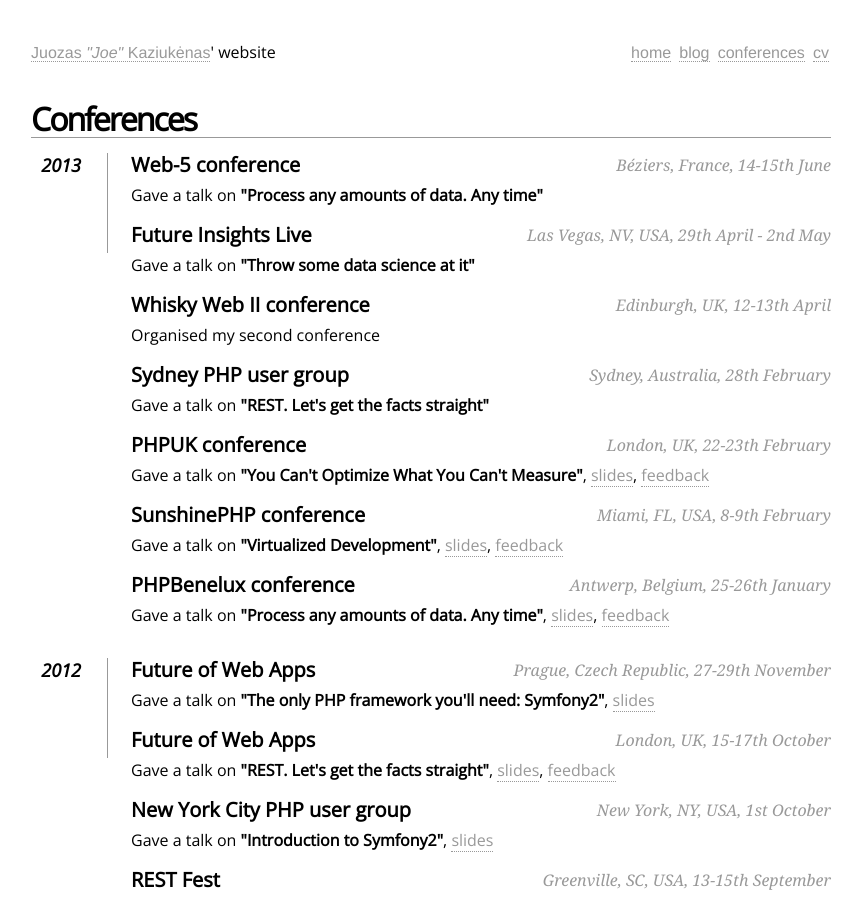
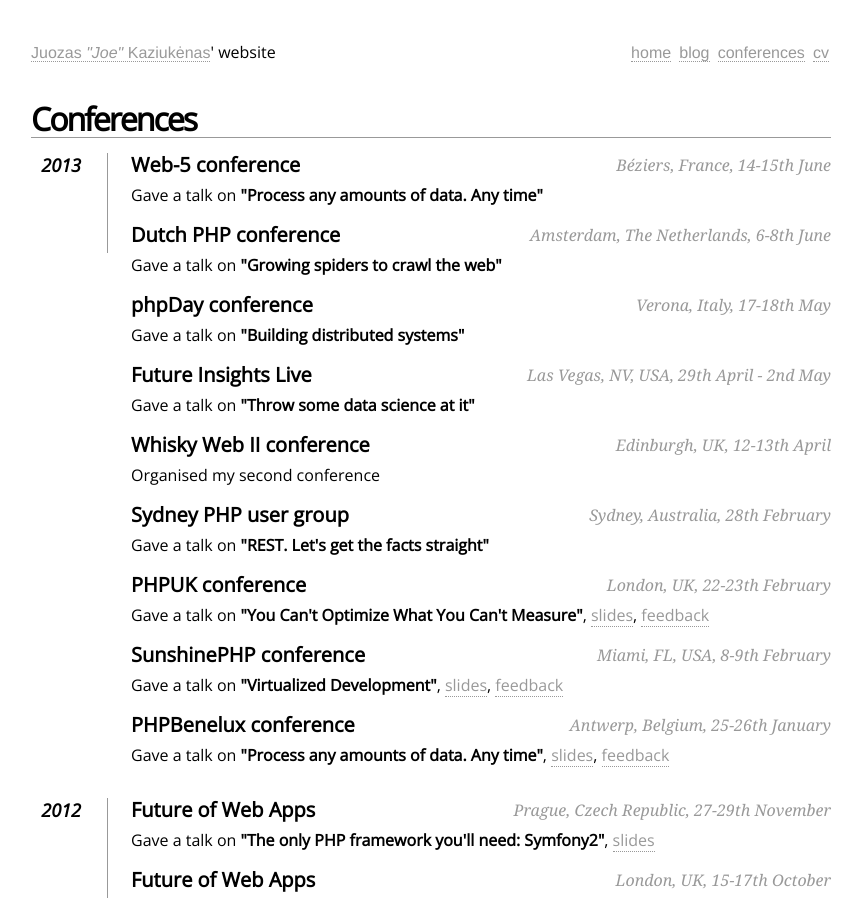
Before and after one commit to juokaz/juokaz.com, a Jekyll site: the page built from conferences.html, in a window 1280 px wide and 900 px high. Shown: the whole window, without its empty margins (209-1071 px from the left). Built offline with Jekyll 4.4.1, drawn with Linux system fonts in a browser that asks for light colours; comment, search, counter and statistics services are not loaded.

Commit message:
Add new conferences

```diff
--- a/_config.yml
+++ b/_config.yml
@@ -9,6 +9,16 @@
       date: 14-15th June
       spoken:
           - title: "Process any amounts of data. Any time"
+    - title: Dutch PHP conference
+      location: Amsterdam, The Netherlands
+      date: 6-8th June
+      spoken:
+          - title: "Growing spiders to crawl the web"
+    - title: phpDay conference
+      location: Verona, Italy
+      date: 17-18th May
+      spoken:
+          - title: "Building distributed systems"
     - title: Future Insights Live
       location: Las Vegas, NV, USA
       date: 29th April - 2nd May
```
